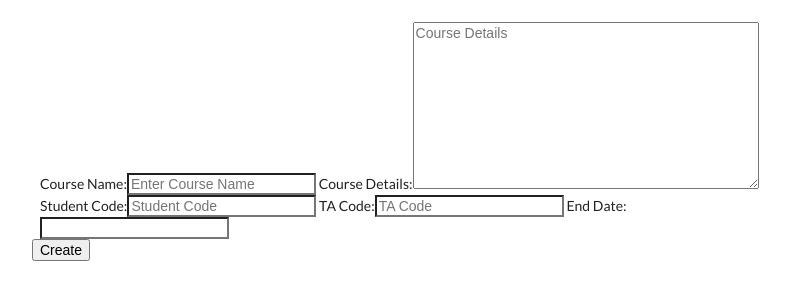
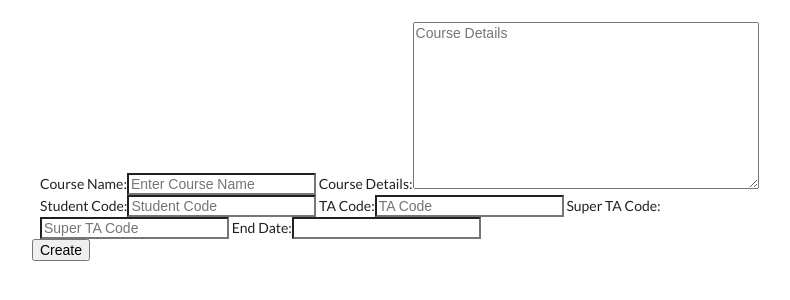
Before and after one commit to sahilpmahajan/Noodle_Repo, a Django app: page /course-create/ in a window 1280 px wide. Shown: the part 163-463 px from the top of the page, without its empty margins (216-1006 px from the left). Run offline with Django 3.2, Linux system fonts and the light colour scheme; a user stored in the database is signed in; some libraries are stand-ins or nearby versions.

Commit message:
Added Super TA

```diff
--- a/Noodle/authentication/models.py
+++ b/Noodle/authentication/models.py
@@ -17,7 +17,7 @@ class User(AbstractUser):
                               error_messages={
                                   'unique': "A user with that email already exists.",
                               })
-    roll_number = models.CharField(unique=True, blank=False, max_length=10)
+    roll_number = models.CharField(unique=True, blank=False,default=0, max_length=10)
     USERNAME_FIELD = "email"
     REQUIRED_FIELDS = []
 
--- a/Noodle/core/forms.py
+++ b/Noodle/core/forms.py
@@ -6,7 +6,7 @@ from .models import *
 class CourseCreateForm(forms.ModelForm):
     class Meta:
         model = Course
-        fields = ['course_name',  'teacher_details', 'student_code','ta_code', 'end_date']
+        fields = ['course_name',  'teacher_details', 'student_code','ta_code','super_ta_code', 'end_date']
 
     def __init__(self, *args, **kwargs):
         super(CourseCreateForm, self).__init__(*args, **kwargs)
@@ -16,6 +16,7 @@ class CourseCreateForm(forms.ModelForm):
         self.fields['teacher_details'].label = "Course Details"
         self.fields['student_code'].label = "Student Code"
         self.fields['ta_code'].label = "TA Code"
+        self.fields['super_ta_code'].label = "Super TA Code"
         self.fields['end_date'].label = "End Date"
 
         self.fields['course_name'].widget.attrs.update(
@@ -50,6 +51,11 @@ class CourseCreateForm(forms.ModelForm):
         self.fields['ta_code'].widget.attrs.update(
             {
                 'placeholder': 'TA Code',
+            }
+        )
+        self.fields['super_ta_code'].widget.attrs.update(
+            {
+                'placeholder': 'Super TA Code',
             }
         )
 
--- a/Noodle/core/models.py
+++ b/Noodle/core/models.py
@@ -11,6 +11,7 @@ class Course(models.Model):
     teacher_details = models.TextField()
     student_code = models.CharField(max_length=6)
     ta_code =models.CharField(max_length=6)
+    super_ta_code =models.CharField(max_length=6)
     created_at = models.DateField(default=timezone.now)
     #end_date = models.CharField(max_length=20)
     end_date = models.DateField(max_length=20)
@@ -50,6 +51,7 @@ class Student(models.Model):
     course = models.ForeignKey(Course, on_delete=models.CASCADE)
     user = models.ForeignKey(User, on_delete=models.CASCADE)
     is_ta = models.BooleanField()
+    is_super_ta = models.BooleanField()
 
 class CourseAssignment(models.Model):
     course = models.ForeignKey(Course, on_delete=models.CASCADE)
--- a/Noodle/core/views.py
+++ b/Noodle/core/views.py
@@ -67,19 +67,6 @@ class CourseCreateView(CreateView):
 
 
 # # VIEW FOR COURSE LIST
-# class CourseView(ListView):
-#     model = Course
-#     template_name = 'core/instructor/courses.html'
-#     context_object_name = 'course'
-
-#     @method_decorator(login_required(login_url=reverse_lazy('authentication:login')))
-#     # @method_decorator(user_is_instructor, user_is_student)
-#     def dispatch(self, request, *args, **kwargs):
-#         return super().dispatch(self.request, *args, **kwargs)
-
-#     def get_queryset(self):
-#         return self.model.objects.all().order_by('-id')  # filter(user_id=self.request.user.id).order_by('-id')
-
 def view_courselist(request):
     if(request.user.role=='student'):
         user = User.objects.get(id=request.user.id)
@@ -101,9 +88,11 @@ def course_single(request, id):
     total = []
     complete = 0
     is_ta = 0
+    is_super_ta = 0
     students = Student.objects.filter(course = course, user=request.user)
     for item in students:
         is_ta = item.is_ta
+        is_super_ta = item.is_super_ta
     for user in course.student_set.all():
         if(request.user.email == user.user.email):
             is_registered = 1
@@ -115,11 +104,22 @@ def course_single(request, id):
                     submitted.append(assignment)
         complete = len(submitted)/len(total) * 100
         complete = str(round(complete, 2))
+
+    if(request.user.role=='student' and is_ta == 0):
+        role = "Student"
+    elif(request.user.role=='student' and is_ta == 1 and is_super_ta == 0):
+        role = "Standard TA"
+    elif(request.user.role=='student' and is_ta == 1 and is_super_ta == 1):
+        role = "Super TA"
+    else:
+        role = "Instructor"
     return render(request, "core/instructor/view_course.html", {
         'course': course ,
         'is_registered': is_registered,
         'complete' : complete,
-        'is_ta': is_ta
+        'is_ta': is_ta,
+        'is_super_ta': is_super_ta,
+        'role': role
         })
 
 
@@ -129,11 +129,15 @@ def course_single_register(request, id):
     if(request.method == 'POST'):
         course_code = request.POST.get("course_code")
         if(str(course.student_code) == str(course_code)):
-            new_student = Student(course = course, user = request.user, is_ta = 0)
+            new_student = Student(course = course, user = request.user, is_ta = 0, is_super_ta = 0)
             new_student.save()
             return render(request, "core/instructor/view_course.html", {'course': course})
         elif(str(course.ta_code) == str(course_code)):
-            new_student = Student(course = course, user = request.user, is_ta = 1)
+            new_student = Student(course = course, user = request.user, is_ta = 1 , is_super_ta = 0)
+            new_student.save()
+            return render(request, "core/instructor/view_course.html", {'course': course})
+        elif(str(course.super_ta_code) == str(course_code)):
+            new_student = Student(course = course, user = request.user, is_ta = 1, is_super_ta = 1)
             new_student.save()
             return render(request, "core/instructor/view_course.html", {'course': course})
 
@@ -181,9 +185,11 @@ def view_assignmentlist(request, id):
         id=id
         assignment_list = Assignment.objects.filter(course = course).order_by('due_date')
         is_ta = 0
+        is_super_ta = 0
         students = Student.objects.filter(course = course, user=request.user)
         for item in students:
             is_ta = item.is_ta
+            is_super_ta = item.is_super_ta
         if(request.user.role == 'student' and is_ta==0):
             submitted = []
             not_submitted = []
@@ -193,9 +199,9 @@ def view_assignmentlist(request, id):
                     else:
                         not_submitted.append(assignment)
 
-            return render(request, "core/instructor/assignments.html", {'not_submitted': not_submitted , 'id': id, 'submitted': submitted, 'is_ta': is_ta})
+            return render(request, "core/instructor/assignments.html", {'not_submitted': not_submitted , 'id': id, 'submitted': submitted, 'is_ta': is_ta, 'is_super_ta': is_super_ta})
         elif(request.user.role == 'instructor' or is_ta==1):
-            return render(request, "core/instructor/assignments.html", {'assignment': assignment_list , 'id': id, 'is_ta': is_ta})
+            return render(request, "core/instructor/assignments.html", {'assignment': assignment_list , 'id': id, 'is_ta': is_ta, 'is_super_ta': is_super_ta})
 
 # # DELETE ASSIGNMENT VIEW
 def delete_assignment(request,id):
--- a/Noodle/templates/core/instructor/assignment_emails.html
+++ b/Noodle/templates/core/instructor/assignment_emails.html
@@ -12,7 +12,7 @@
 			<section style="margin: 0 15px;color:#425b76;">
 				<h2 style="margin: 40px 0 27px 0;text-align: center;">Alert:</h2>
 				<hr style="border:0;border-top: 1px solid rgba(66,91,118,0.3);max-width: 50%">
-				<p style="font-size:15.5px;font-weight: bold;margin:40px 20px 15px 20px;">Hi {{name}}, You have a New Assignment due</p>
+				<p style="font-size:15.5px;font-weight: bold;margin:40px 20px 15px 20px;">Hi {{name}}, A New Assignment has been created :)</p>
 			</section>
 		</div>
 	</body>
--- a/Noodle/templates/core/instructor/assignments.html
+++ b/Noodle/templates/core/instructor/assignments.html
@@ -99,7 +99,9 @@
                     <hr/>
                     <br/>
                 {% endfor %}
-
+                {% if is_super_ta == 1 %}
+                <a href="{% url 'core:assignment-create' id %}"><button class="w3-button w3-black w3-margin-bottom" onclick="document.getElementById('ticketModal').style.display='block'">Create Assignment</button></a>
+                {% endif %}
 
 
             {% endif %}
--- a/Noodle/templates/core/instructor/view_course.html
+++ b/Noodle/templates/core/instructor/view_course.html
@@ -14,6 +14,8 @@
                 <h4> <strong>Instructor :</strong> {{ course.teacher_name }} </h4>
                         <br/>
                 <h4> <strong>About Course :</strong> {{ course.teacher_details }}</h4>
+                <br/>
+                <h4> <strong>Your Role :</strong> {{ role }}</h4>
 
 
 
```
Also changed, not shown: Noodle/db.sqlite3, Noodle/media/README_vjPfA1I.md (added).
